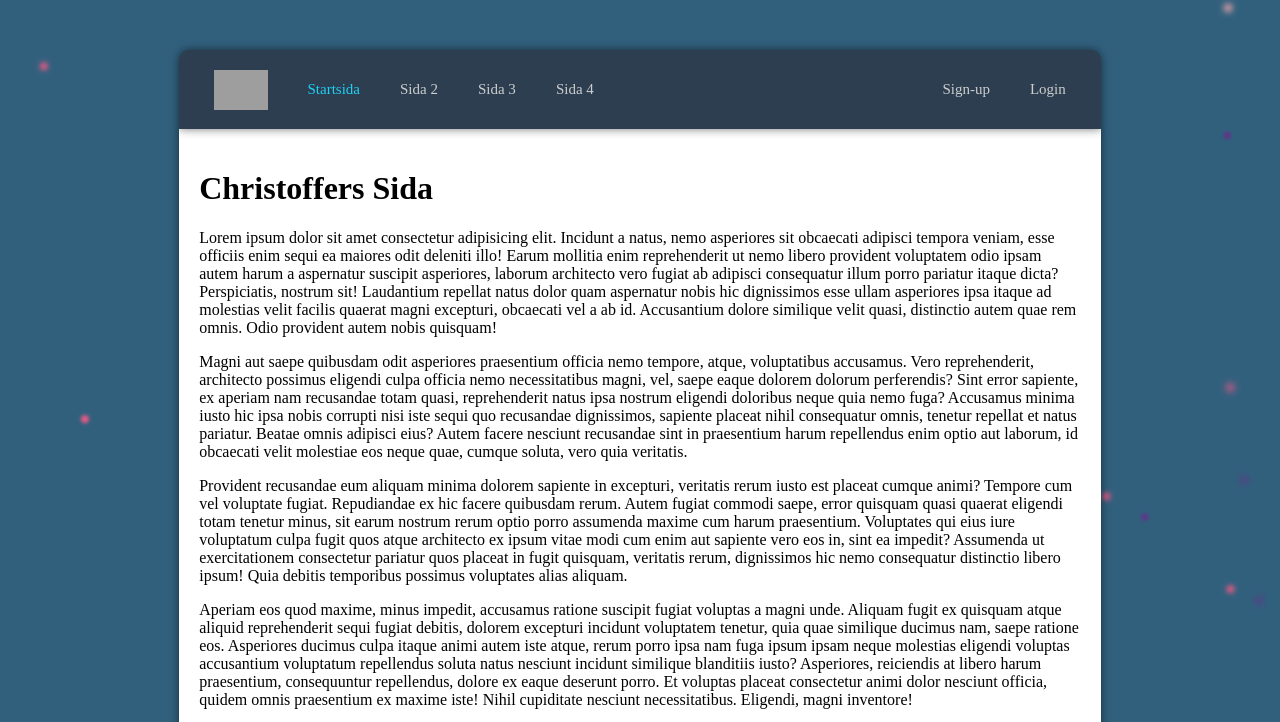
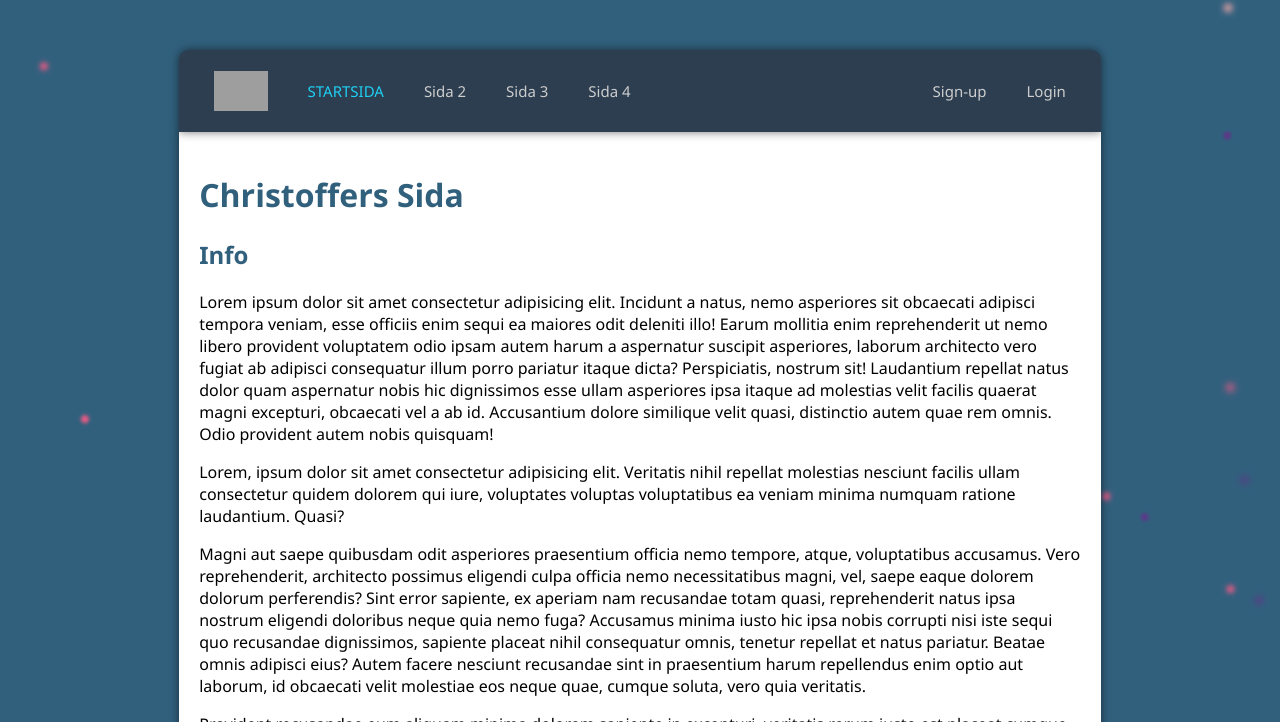
Before and after one commit to k1s3n/node-beginner, a website: page www/index.html in a window 1280 px wide. Shown: the top 722 px of the page. Drawn offline with nearby package versions, Linux system fonts and the light colour scheme; grey boxes are pictures that could not be loaded.

Commit message:
CSS upadte main

```diff
--- a/www/index.html
+++ b/www/index.html
@@ -73,7 +73,7 @@
           <ul>
             <li>
               <a class="active" href="/">
-                Startsida
+                STARTSIDA
               </a>
             </li>
             <li>
@@ -110,8 +110,9 @@
 
     <main class="glass-box animate__animated animate__fadeInUp">
         <h1>Christoffers Sida</h1>
-
+        <h2>Info</h2>
         <div class="animate__animated animate__fadeInUp animate__delay-1s"><p>Lorem ipsum dolor sit amet consectetur adipisicing elit. Incidunt a natus, nemo asperiores sit obcaecati adipisci tempora veniam, esse officiis enim sequi ea maiores odit deleniti illo! Earum mollitia enim reprehenderit ut nemo libero provident voluptatem odio ipsam autem harum a aspernatur suscipit asperiores, laborum architecto vero fugiat ab adipisci consequatur illum porro pariatur itaque dicta? Perspiciatis, nostrum sit! Laudantium repellat natus dolor quam aspernatur nobis hic dignissimos esse ullam asperiores ipsa itaque ad molestias velit facilis quaerat magni excepturi, obcaecati vel a ab id. Accusantium dolore similique velit quasi, distinctio autem quae rem omnis. Odio provident autem nobis quisquam!</p></div>
+        <div><p>Lorem, ipsum dolor sit amet consectetur adipisicing elit. Veritatis nihil repellat molestias nesciunt facilis ullam consectetur quidem dolorem qui iure, voluptates voluptas voluptatibus ea veniam minima numquam ratione laudantium. Quasi?</p></div>
         <div id="special" class="animate__animated animate__fadeInUp animate__delay-2s"><p>Magni aut saepe quibusdam odit asperiores praesentium officia nemo tempore, atque, voluptatibus accusamus. Vero reprehenderit, architecto possimus eligendi culpa officia nemo necessitatibus magni, vel, saepe eaque dolorem dolorum perferendis? Sint error sapiente, ex aperiam nam recusandae totam quasi, reprehenderit natus ipsa nostrum eligendi doloribus neque quia nemo fuga? Accusamus minima iusto hic ipsa nobis corrupti nisi iste sequi quo recusandae dignissimos, sapiente placeat nihil consequatur omnis, tenetur repellat et natus pariatur. Beatae omnis adipisci eius? Autem facere nesciunt recusandae sint in praesentium harum repellendus enim optio aut laborum, id obcaecati velit molestiae eos neque quae, cumque soluta, vero quia veritatis.</p></div>
         <div class="animate__animated animate__fadeInUp animate__delay-3s"><p>Provident recusandae eum aliquam minima dolorem sapiente in excepturi, veritatis rerum iusto est placeat cumque animi? Tempore cum vel voluptate fugiat. Repudiandae ex hic facere quibusdam rerum. Autem fugiat commodi saepe, error quisquam quasi quaerat eligendi totam tenetur minus, sit earum nostrum rerum optio porro assumenda maxime cum harum praesentium. Voluptates qui eius iure voluptatum culpa fugit quos atque architecto ex ipsum vitae modi cum enim aut sapiente vero eos in, sint ea impedit? Assumenda ut exercitationem consectetur pariatur quos placeat in fugit quisquam, veritatis rerum, dignissimos hic nemo consequatur distinctio libero ipsum! Quia debitis temporibus possimus voluptates alias aliquam.</p></div>
         <div class="animate__animated animate__fadeInUp animate__delay-4s"><p>Aperiam eos quod maxime, minus impedit, accusamus ratione suscipit fugiat voluptas a magni unde. Aliquam fugit ex quisquam atque aliquid reprehenderit sequi fugiat debitis, dolorem excepturi incidunt voluptatem tenetur, quia quae similique ducimus nam, saepe ratione eos. Asperiores ducimus culpa itaque animi autem iste atque, rerum porro ipsa nam fuga ipsum ipsam neque molestias eligendi voluptas accusantium voluptatum repellendus soluta natus nesciunt incidunt similique blanditiis iusto? Asperiores, reiciendis at libero harum praesentium, consequuntur repellendus, dolore ex eaque deserunt porro. Et voluptas placeat consectetur animi dolor nesciunt officia, quidem omnis praesentium ex maxime iste! Nihil cupiditate nesciunt necessitatibus. Eligendi, magni inventore!</p></div>
--- a/www/style.css
+++ b/www/style.css
@@ -2,6 +2,12 @@ body,html {
   margin: 0;
   padding: 0;
   overflow-x: hidden;
+}
+
+.line {
+  border-bottom: 2px solid #31607d;
+  width: 60%;
+  margin: 0 auto;
 }
 
 .menu-container,
@@ -9,6 +15,15 @@ body,html {
 max-width: 72%;
 margin: 0 auto;
 box-sizing: border-box;
+}
+
+main h1,h2,h3{
+  color: #31607d;
+  font-family:'Segoe UI', Tahoma, Geneva, Verdana, sans-serif;
+}
+
+main p{
+  font-family: 'Segoe UI', Tahoma, Geneva, Verdana, sans-serif;
 }
 
 main{
@@ -137,6 +152,8 @@ main{
 .menu li {
   padding: 15px 0;
   font-size: 15px;
+  font-family: 'Segoe UI', Tahoma, Geneva, Verdana, sans-serif;
+
 }
 
 
```
Also changed, not shown: www/page4.html (+1 -1 lines).
